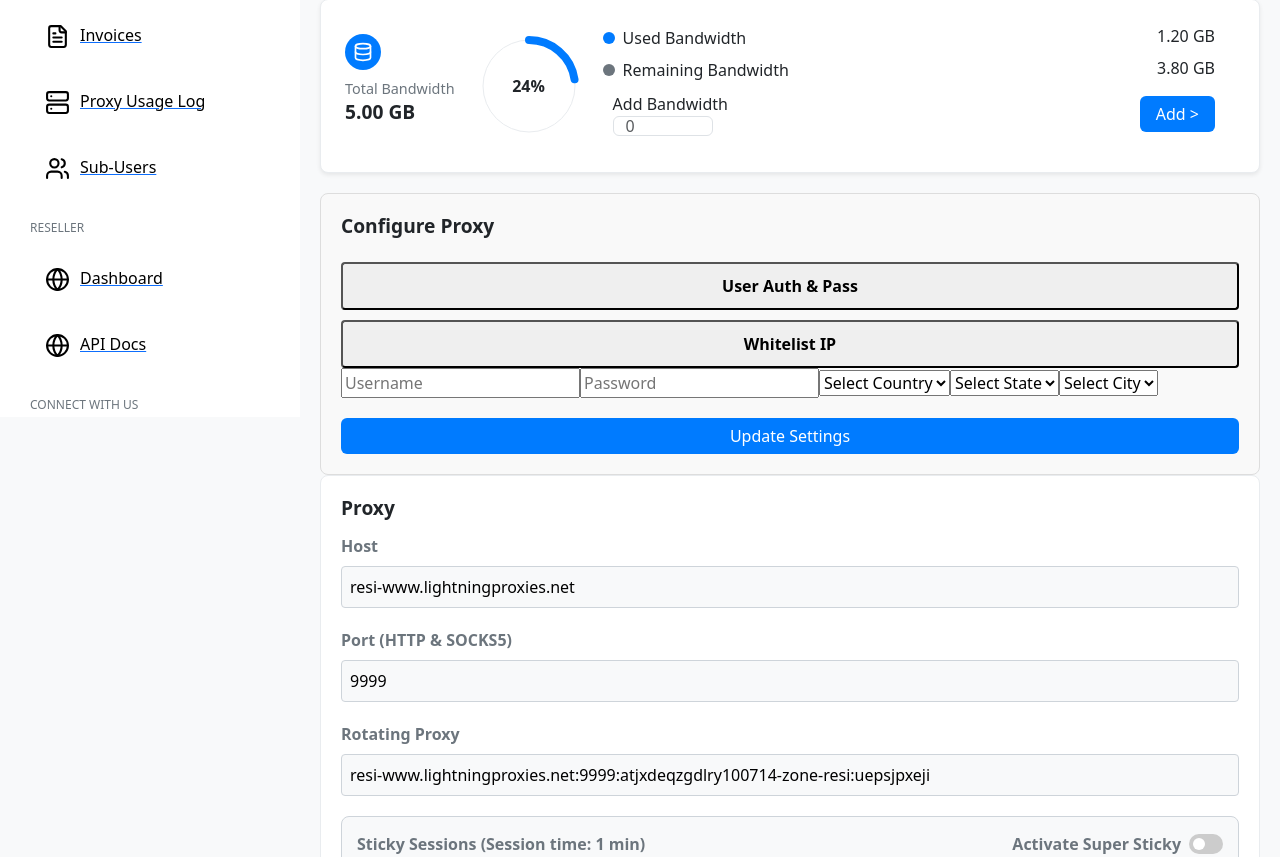
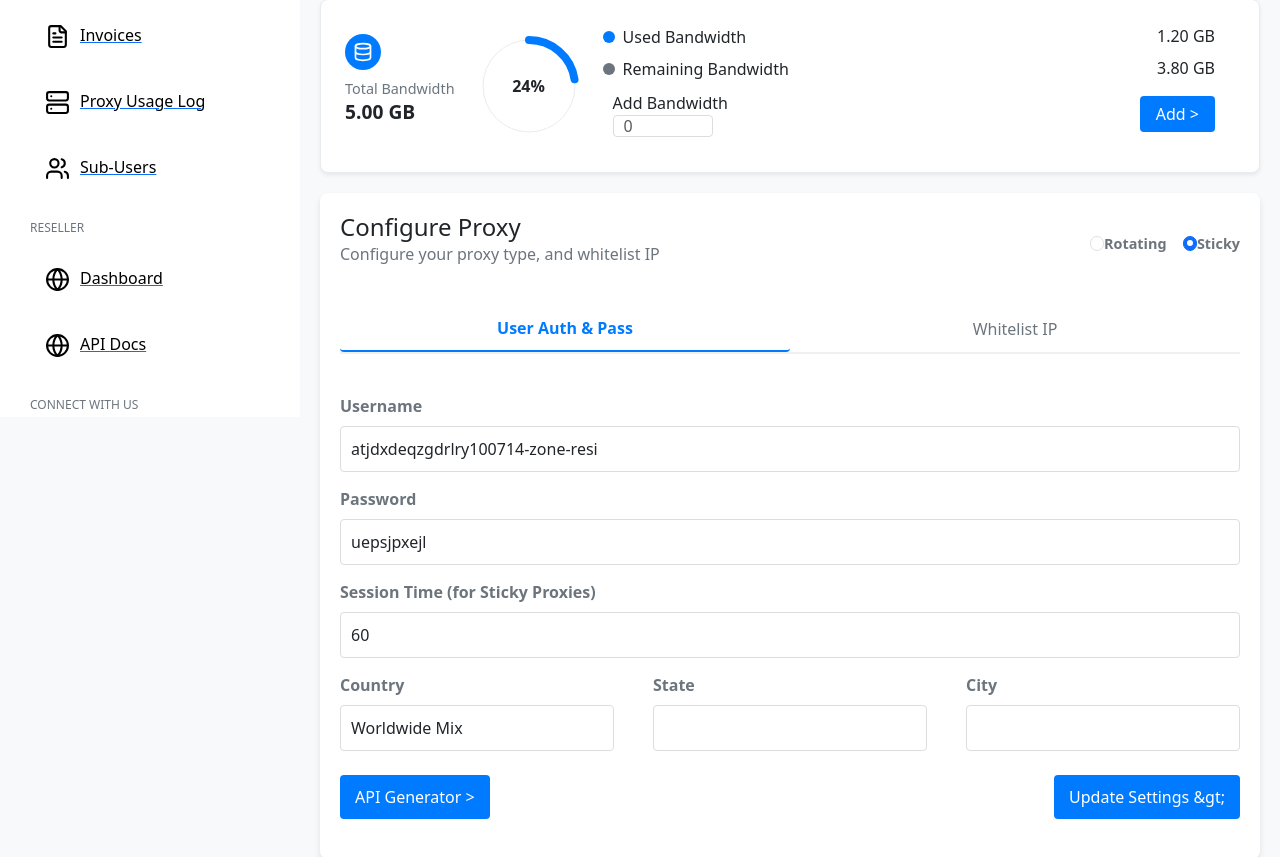
Before and after one commit to myselfabhi/lightningdev-dashboard, a Next.js app in the folder lightningdev-dashboard/: page /generate-proxy in a window 1280 px wide. Shown: the part 383-1240 px from the top of the page. Built offline with nearby package versions, Linux system fonts and the light colour scheme; grey boxes are pictures that could not be loaded.

Commit message:
fix: configure proxy UI updated and api connected to update button

```diff
--- a/lightningdev-dashboard/src/components/ConfigureProxy.css
+++ b/lightningdev-dashboard/src/components/ConfigureProxy.css
@@ -1,51 +1,100 @@
-/* src/components/ConfigureProxy.css */
-
 .configure-proxy {
   margin-top: 20px;
+  margin-bottom: 20px;
   padding: 20px;
-    border: 1px solid #ddd;
+  background-color: #ffffff;
   border-radius: 8px;
-    background-color: #f9f9f9;
+  box-shadow: 0 4px 6px rgba(0, 0, 0, 0.1);
 }
 
-  .configure-proxy h4 {
+.header h4 {
   font-size: 1.5rem;
-    margin-bottom: 10px;
+  margin: 0;
 }
 
-  .configure-proxy p {
-    font-size: 1rem;
-    color: #555;
+.header p {
+  color: #6c757d;
 }
 
-  .configure-proxy .tabs {
+.checkbox-group {
   display: flex;
-    margin-bottom: 20px;
-    border-bottom: 1px solid #ddd;
+  align-items: center;
 }
 
-  .configure-proxy .tab {
-    padding: 10px 20px;
-    cursor: pointer;
-    font-size: 1rem;
-    border: none;
-    background: none;
-    outline: none;
-    color: #555;
+.checkbox-group label {
+  font-size: 0.9rem;
+  color: #6c757d;
 }
 
-  .configure-proxy .tab.active {
+.tab-container {
+  display: flex;
+  border-bottom: 2px solid #f0f0f0;
+  margin-bottom: 20px;
+}
+
+.tab {
+  flex: 1;
+  padding: 10px 15px;
+  text-align: center;
+  font-weight: 500;
+  color: #6c757d;
+  cursor: pointer;
+  background: none;
+  border: none;
+  outline: none;
+}
+
+.tab.active {
   font-weight: bold;
   color: #007bff;
   border-bottom: 2px solid #007bff;
 }
 
-  .configure-proxy .auth-form input,
-  .configure-proxy .whitelist-form input {
-    margin-bottom: 10px;
+.auth-form,
+.whitelist-form {
+  padding: 20px 0;
 }
 
-  .configure-proxy button {
-    margin-top: 10px;
+.form-group {
+  margin-bottom: 15px;
+}
+
+.form-control {
+  width: 100%;
+  padding: 10px;
+  border-radius: 4px;
+  border: 1px solid #ddd;
+}
+
+.btn {
+  padding: 10px 15px;
+  border-radius: 4px;
+  color: #fff;
+  background-color: #007bff;
+  border: none;
+  cursor: pointer;
+}
+
+.full-width {
   width: 100%;
 }
+.btn:hover {
+  background-color: #0056b3;
+}
+
+.row {
+  display: flex;
+  gap: 15px;
+}
+
+.col {
+  flex: 1;
+}
+
+.d-flex {
+  display: flex;
+}
+
+.justify-content-between {
+  justify-content: space-between;
+}
--- a/lightningdev-dashboard/src/components/ConfigureProxy.tsx
+++ b/lightningdev-dashboard/src/components/ConfigureProxy.tsx
@@ -1,122 +1,221 @@
-import React, { useState, useEffect } from "react";
-import axios from "axios";
+import React, { useState } from "react";
 import "./ConfigureProxy.css";
+import { proxyListCreateResidential } from "../services/apiService";
 
 const ConfigureProxy: React.FC = () => {
   const [tab, setTab] = useState<"auth" | "whitelist">("auth");
-  const [countries, setCountries] = useState<string[]>([]);
-  const [states, setStates] = useState<string[]>([]);
-  const [cities, setCities] = useState<string[]>([]);
-  const [form, setForm] = useState({
-    username: "",
-    password: "",
-    country: "",
-    state: "",
-    city: "",
-  });
+  const [username, setUsername] = useState<string>("atjdxdeqzgdrlry100714-zone-resi");
+  const [password, setPassword] = useState<string>("uepsjpxejl");
+  const [type, setType] = useState<"rotating" | "sticky">("sticky");
+  const [sessionTime, setSessionTime] = useState<number>(60);
+  const [country, setCountry] = useState<string>("Worldwide Mix");
+  const [state, setState] = useState<string>("");
+  const [city, setCity] = useState<string>("");
+  const [whitelistIp, setWhitelistIp] = useState<string>("");
+  const [isLoading, setIsLoading] = useState<boolean>(false);
 
-  const fetchProxyOptions = async () => {
+  const handleUpdateSettings = async () => {
+    setIsLoading(true);
     try {
-      const response = await axios.get("/api/proxy-list");
-      setCountries(response.data.countries || []);
-      setStates(response.data.states || []);
-      setCities(response.data.cities || []);
+      const response = await proxyListCreateResidential(
+        username,
+        password,
+        type,
+        type === "sticky" ? sessionTime : undefined,
+        country !== "Worldwide Mix" ? country : undefined,
+        state,
+        city
+      );
+      alert("Settings updated successfully!");
+      console.log("Response:", response);
     } catch (error) {
-      console.error("Error fetching proxy options:", error);
+      alert("Failed to update proxy settings.");
+      console.error("Error:", error);
+    } finally {
+      setIsLoading(false);
     }
   };
 
-  const updateSettings = async () => {
-    try {
-      const response = await axios.post("/api/create-proxy", form);
-      if (response.data.success) {
-        alert("Proxy settings updated successfully!");
-      } else {
-        alert("Failed to update proxy settings.");
-      }
-    } catch (error) {
-      console.error("Error updating proxy settings:", error);
-    }
+  const handleGenerateAPI = () => {
+    alert("API generated successfully!");
   };
 
-  useEffect(() => {
-    fetchProxyOptions();
-  }, []);
+  const handleAddIp = () => {
+    alert(`Whitelist IP ${whitelistIp} added successfully!`);
+    setWhitelistIp("");
+  };
 
   return (
     <div className="configure-proxy">
-      <h5>Configure Proxy</h5>
-      <div className="tab-controls">
+      <div className="header d-flex justify-content-between align-items-center mb-4">
+        <div>
+          <h4>Configure Proxy</h4>
+          <p>Configure your proxy type, and whitelist IP</p>
+        </div>
+        <div className="checkbox-group">
+          <label className="form-check-label">
+            <input
+              type="radio"
+              name="proxyType"
+              value="rotating"
+              checked={type === "rotating"}
+              onChange={() => setType("rotating")}
+              className="form-check-input"
+            />
+            Rotating
+          </label>
+          <label className="form-check-label ms-3">
+            <input
+              type="radio"
+              name="proxyType"
+              value="sticky"
+              checked={type === "sticky"}
+              onChange={() => setType("sticky")}
+              className="form-check-input"
+            />
+            Sticky
+          </label>
+        </div>
+      </div>
+
+      {/* Tab Switch */}
+      <div className="tab-container d-flex">
         <button
-          className={`tab-button ${tab === "auth" ? "active" : ""}`}
+          className={`tab ${tab === "auth" ? "active" : ""}`}
           onClick={() => setTab("auth")}
         >
           User Auth & Pass
         </button>
         <button
-          className={`tab-button ${tab === "whitelist" ? "active" : ""}`}
+          className={`tab ${tab === "whitelist" ? "active" : ""}`}
           onClick={() => setTab("whitelist")}
         >
           Whitelist IP
         </button>
       </div>
 
+      {/* User Auth & Pass Tab */}
       {tab === "auth" && (
         <div className="auth-form">
+          <div className="form-group">
+            <label>Username</label>
             <input
               type="text"
-            placeholder="Username"
-            value={form.username}
-            onChange={(e) => setForm({ ...form, username: e.target.value })}
+              value={username}
+              readOnly
+              className="form-control"
             />
+          </div>
+          <div className="form-group">
+            <label>Password</label>
             <input
-            type="password"
-            placeholder="Password"
-            value={form.password}
-            onChange={(e) => setForm({ ...form, password: e.target.value })}
+              type="text"
+              value={password}
+              readOnly
+              className="form-control"
             />
+          </div>
+          <div className="form-group">
+            <label>Session Time (for Sticky Proxies)</label>
+            <input
+              type="number"
+              value={sessionTime}
+              min={1}
+              max={120}
+              disabled={type !== "sticky"}
+              onChange={(e) => setSessionTime(Number(e.target.value))}
+              className="form-control"
+            />
+          </div>
+          <div className="row">
+            <div className="col">
+              <label>Country</label>
               <select
-            value={form.country}
-            onChange={(e) => setForm({ ...form, country: e.target.value })}
+                value={country}
+                onChange={(e) => setCountry(e.target.value)}
+                className="form-control"
               >
-            <option value="">Select Country</option>
-            {countries.map((country, idx) => (
-              <option key={idx} value={country}>
-                {country}
-              </option>
-            ))}
+                <option>Worldwide Mix</option>
+                <option>United States</option>
+                <option>Germany</option>
               </select>
-          <select
-            value={form.state}
-            onChange={(e) => setForm({ ...form, state: e.target.value })}
+            </div>
+            <div className="col">
+              <label>State</label>
+              <input
+                type="text"
+                value={state}
+                onChange={(e) => setState(e.target.value)}
+                className="form-control"
+              />
+            </div>
+            <div className="col">
+              <label>City</label>
+              <input
+                type="text"
+                value={city}
+                onChange={(e) => setCity(e.target.value)}
+                className="form-control"
+              />
+            </div>
+          </div>
+
+          {/* Buttons at Bottom */}
+          <div className="d-flex justify-content-between align-items-center mt-4">
+            <button
+              className="btn btn-primary"
+              onClick={handleGenerateAPI}
+              disabled={isLoading}
             >
-            <option value="">Select State</option>
-            {states.map((state, idx) => (
-              <option key={idx} value={state}>
-                {state}
-              </option>
-            ))}
-          </select>
-          <select
-            value={form.city}
-            onChange={(e) => setForm({ ...form, city: e.target.value })}
+              API Generator &gt;
+            </button>
+            <button
+              className="btn btn-primary"
+              onClick={handleUpdateSettings}
+              disabled={isLoading}
             >
-            <option value="">Select City</option>
-            {cities.map((city, idx) => (
-              <option key={idx} value={city}>
-                {city}
-              </option>
-            ))}
-          </select>
-          <button className="btn btn-primary" onClick={updateSettings}>
-            Update Settings
+              {isLoading ? "Updating..." : "Update Settings &gt;"}
             </button>
+          </div>
         </div>
       )}
 
+      {/* Whitelist IP Tab */}
       {tab === "whitelist" && (
         <div className="whitelist-form">
-          <p>Whitelist IP functionality coming soon...</p>
+          <div className="form-group">
+            <label>Whitelist IP</label>
+            <input
+              type="text"
+              value={whitelistIp}
+              onChange={(e) => setWhitelistIp(e.target.value)}
+              placeholder="Enter IP address here"
+              className="form-control"
+            />
+            <button
+              className="btn btn-primary full-width mt-2"
+              onClick={handleAddIp}
+            >
+              Add &gt;
+            </button>
+          </div>
+          <div className="form-group">
+            <label>Country</label>
+            <select
+              value={country}
+              onChange={(e) => setCountry(e.target.value)}
+              className="form-control"
+            >
+              <option>Worldwide Mix</option>
+            </select>
+          </div>
+          <button
+            className="btn btn-primary full-width mt-3"
+            onClick={handleUpdateSettings}
+            disabled={isLoading}
+          >
+            Update Settings &gt;
+          </button>
         </div>
       )}
     </div>
```
Lines whose indentation alone changed are shown as unchanged.
